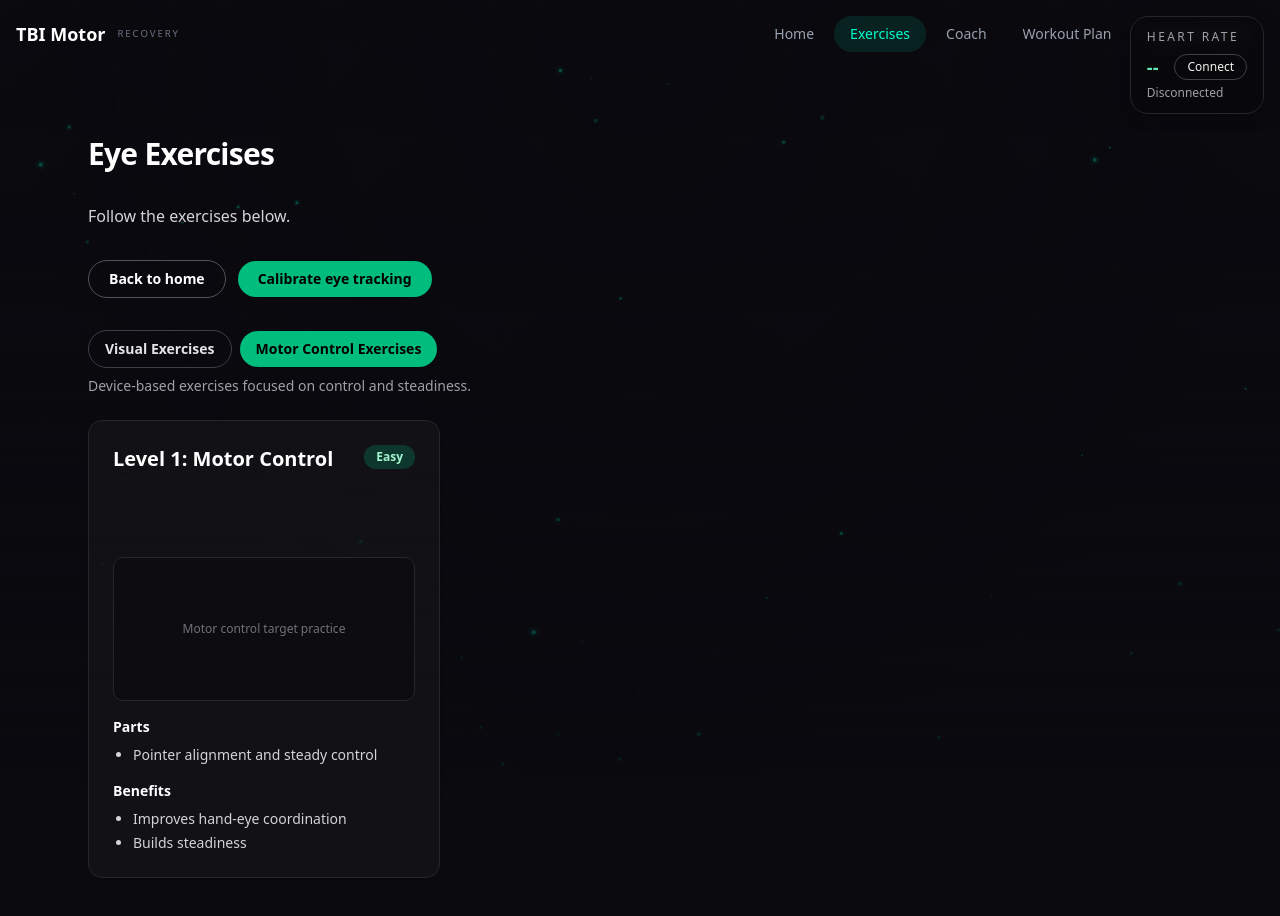
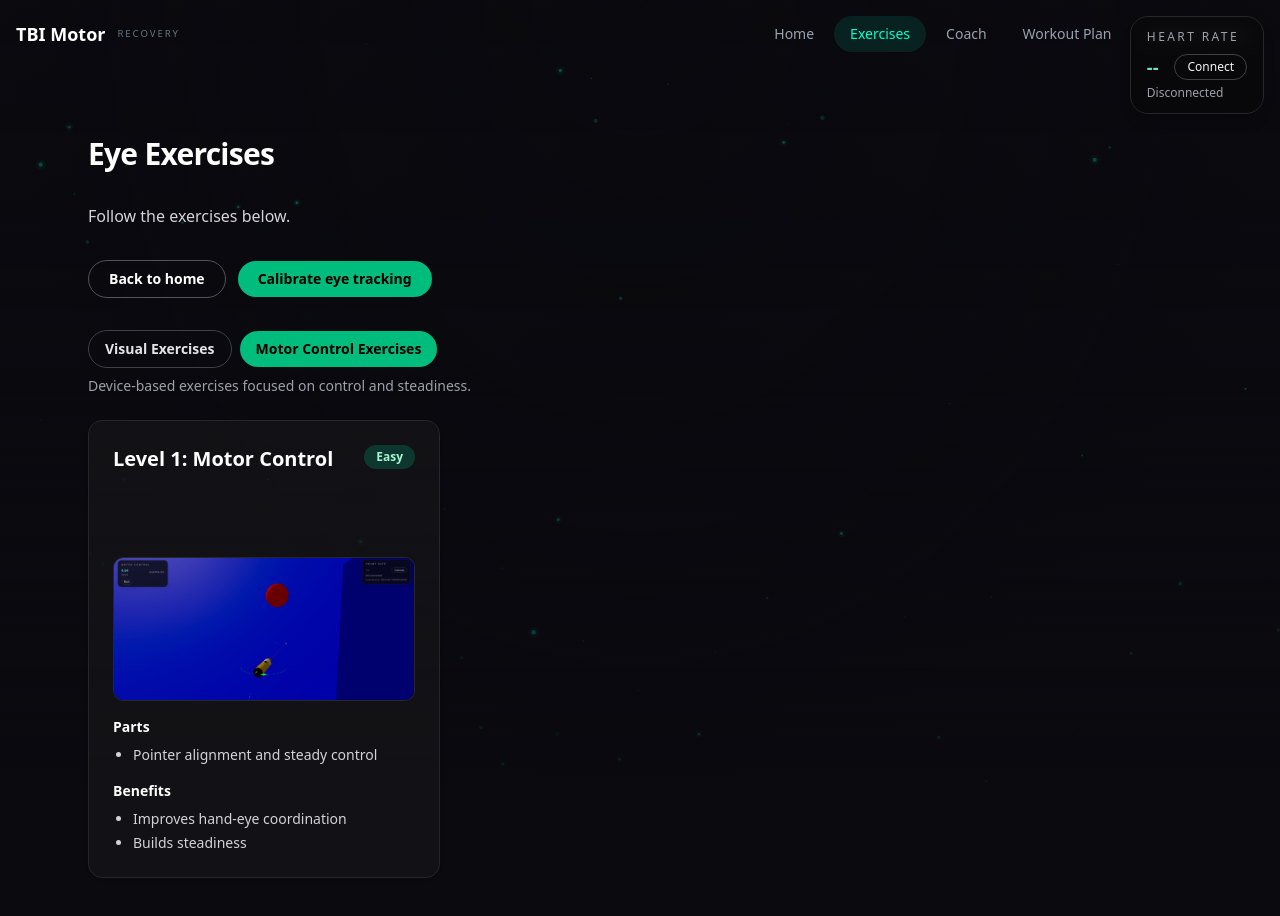
Before and after one commit to EricBalanecki/Telus-Hack-TBI-Gregor, a Next.js app in the folder frontend/: page /exercises in a window 1280 px wide. Both pictures are taken after a click on the button "Motor Control Exercises". Shown: the top 916 px of the page. Built offline with nearby package versions, Linux system fonts and the light colour scheme.

Commit message:
add image

```diff
--- a/frontend/src/app/exercises/page.tsx
+++ b/frontend/src/app/exercises/page.tsx
@@ -121,6 +121,7 @@ export default function ExercisesPage() {
       title: "Level 1: Motor Control",
       difficulty: "Easy",
       imageLabel: "Motor control target practice",
+      imageSrc: "/exercises/lasersc.png",
       href: "/exercises/motorskills",
       parts: ["Pointer alignment and steady control"],
       benefits: ["Improves hand-eye coordination", "Builds steadiness"],
@@ -286,7 +287,19 @@ export default function ExercisesPage() {
                     <CardContent className="space-y-4">
                       <div className="relative h-36 overflow-hidden rounded-lg border border-zinc-800 bg-zinc-950/50">
                         <div className="flex h-full w-full items-center justify-center text-xs text-zinc-500">
-                          {exercise.imageLabel}
+                        {exercise.imageSrc ? (
+                        <Image
+                          src={exercise.imageSrc}
+                          alt={exercise.imageLabel}
+                          fill
+                          sizes="(max-width: 768px) 100vw, 50vw"
+                          className={`object-cover object-top ${exercise.imagePosition ?? ""}`}
+                        />
+                        ) : (
+                          <div className="flex h-full w-full items-center justify-center text-xs text-zinc-500">
+                            {exercise.imageLabel}
+                          </div>
+                        )}
                         </div>
                       </div>
                       <div className="space-y-2 text-sm text-zinc-200">
```
Also changed, not shown: frontend/public/exercises/lasersc.png (added).
